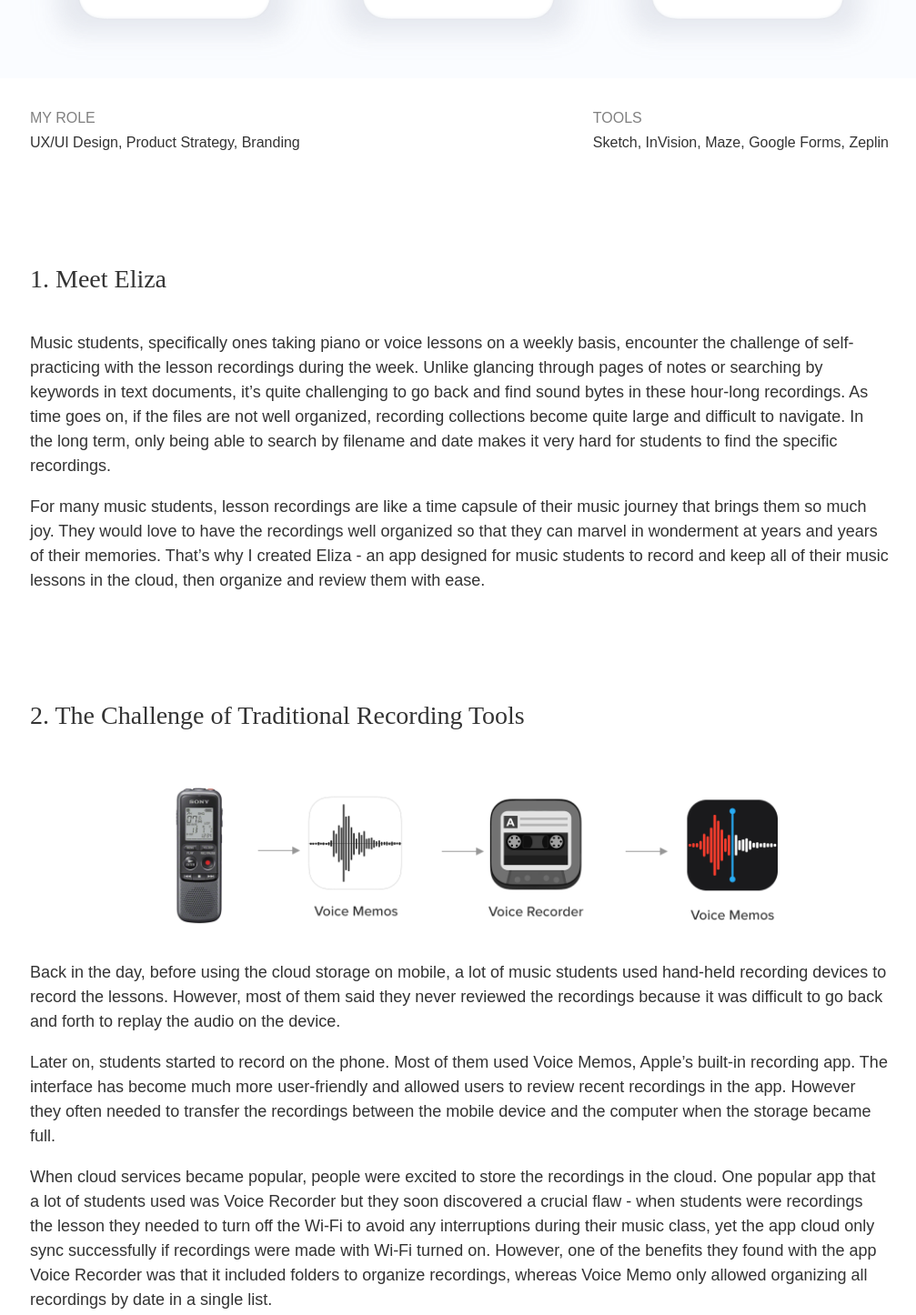
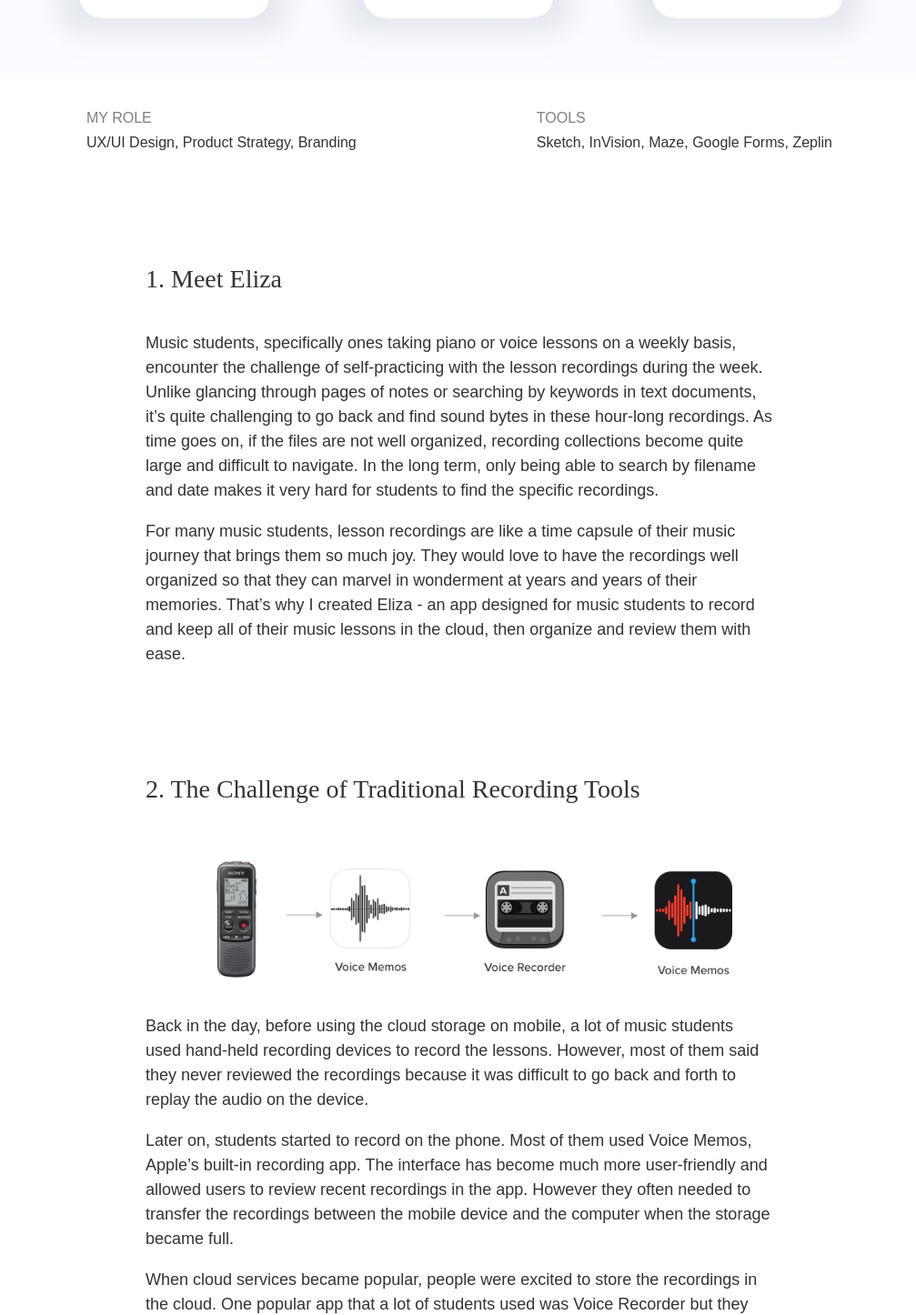
Before and after one commit to JollyJolly/jollyjolly.github.io, a plain HTML site: page project.html in a window 1280 px wide. Shown: the part 543-1989 px from the top of the page at 91% size, without its empty margins (135-1142 px from the left). Drawn offline with nearby package versions, Linux system fonts and the light colour scheme; a web font is replaced by a local one.

Commit message:
suggestions from Sara and Ewart

```diff
--- a/Resources/css/style.css
+++ b/Resources/css/style.css
@@ -2,6 +2,7 @@
 
 html {
   box-sizing: border-box;
+  scroll-behavior: smooth;
 }
 
 *, *:before, *:after {
@@ -361,8 +362,8 @@ p.thanks {
 }
 
 .bottom a {
+  line-height: 24px;
   text-decoration: none;
-  line-height: 24px;
 }
 
 .bottom img {
@@ -489,9 +490,19 @@ nav a:hover {
 .specification {
   display: flex;
   justify-content: space-between;
+  width: 900px;
   margin-bottom: 120px;
 
 }
+
+.content {
+  width: 770px;
+}
+
+.title {
+  display: inline-flex;
+}
+
 
   /* 1. Meet Eliza */
   #homescreen {
@@ -519,19 +530,19 @@ nav a:hover {
   #tools {
     height: auto;
     margin: 20px 0;
-    max-width: 700px;
+    max-width: 600px;
   }
 
   #app {
     height:auto;
     margin: 20px 0 30px 0;
-    max-width: 300px;
+    max-width: 280px;
   }
 
   #list {
     height:auto;
     margin: 20px 0 40px 0;
-    max-width: 300px;
+    max-width: 280px;
   }
 
   /* 3. Solution: Customized Playback Control */
@@ -614,6 +625,19 @@ nav a:hover {
     margin: 10px;
   }
 
+  /* Project Page */
+
+  .specification {
+    width: 900px
+  }
+
+  .content {
+    width: 770px;
+  }
+
+
+
+
   /* About Page */
 
   .about {
--- a/project.html
+++ b/project.html
@@ -55,7 +55,7 @@
       </div>
 
       <!-- Text Content -->
-      <div class="container">
+      <div class="content container">
         <!-- 1. Meet Eliza -->
         <section class="chapter">
           <h2>1. Meet Eliza</h2>
@@ -74,7 +74,7 @@
 
         <!-- 2. The Challenge of Traditional Recording Tools -->
         <section class="chapter">
-          <h2>2. The Challenge of Traditional Recording Tools</h2>
+            <h2>2. The Challenge of Traditional Recording Tools</h2>
           <figure>
             <img id="tools" src="./Resources/images/2-1 Tools.png" alt="traditional recording tools"/>
           </figure>
```
Also changed, not shown: about.html (+1 -1 lines).
